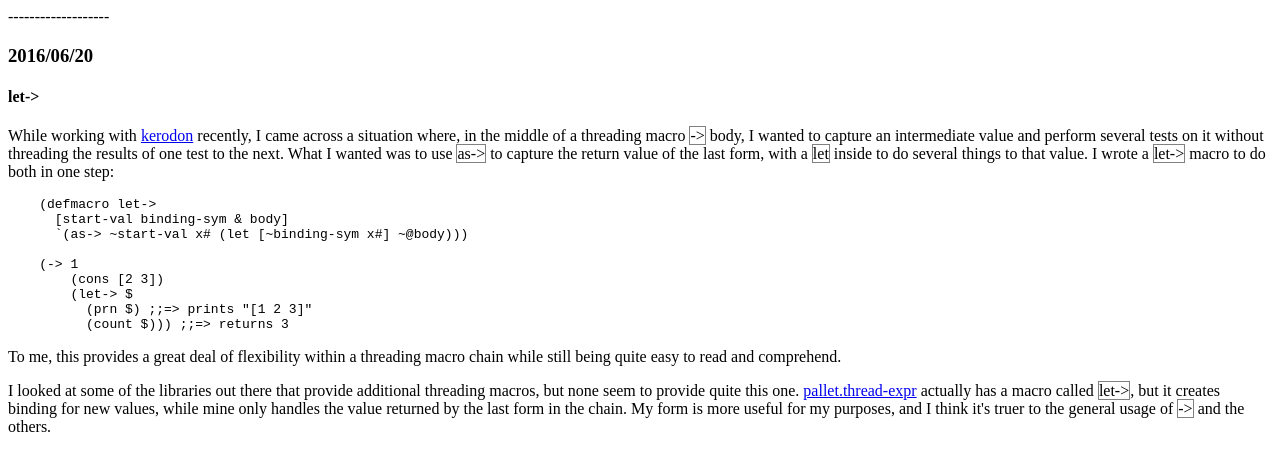
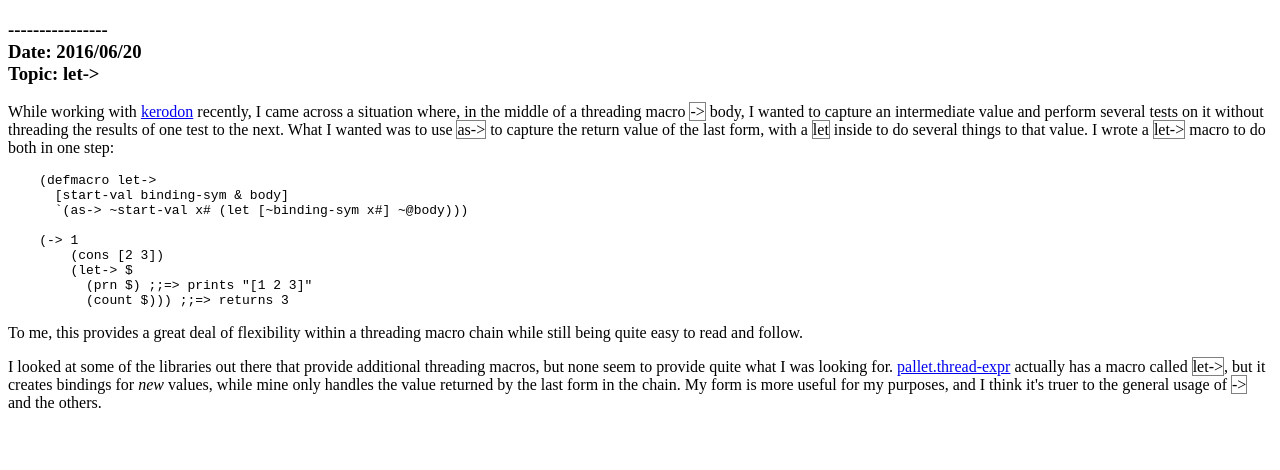
Before and after one commit to jbswetnam/jbswetnam.github.io, a plain HTML site: page index.html in a window 1280 px wide. Drawn offline with Linux system fonts and the light colour scheme.

Commit message:
Update index.html

```diff
--- a/index.html
+++ b/index.html
@@ -8,9 +8,11 @@
   </style>
 </head>
 <body>
-  -------------------
-  <h3>2016/06/20</h3>
-  <h4>let-></h4>
+  <h3>
+    ----------------<br>
+    Date: 2016/06/20<br>
+    Topic: let->
+  </h3>
   <p>
     While working with <a href="https://github.com/xeqi/kerodon">kerodon</a> recently, I came across a situation where, in the middle of a threading macro <span class="fn-name">-></span> body, I wanted to capture an intermediate value and perform several tests on it without threading the results of one test to the next.  What I wanted was to use <span class="fn-name">as-></span> to capture the return value of the last form, with a <span class="fn-name">let</span> inside to do several things to that value.  I wrote a <span class="fn-name">let-></span> macro to do both in one step:
   </p>
@@ -25,9 +27,9 @@
           (prn $) ;;=> prints "[1 2 3]"
           (count $))) ;;=> returns 3</pre>
   <p>
-    To me, this provides a great deal of flexibility within a threading macro chain while still being quite easy to read and comprehend.
+    To me, this provides a great deal of flexibility within a threading macro chain while still being quite easy to read and follow.
   </p>
   <p>
-    I looked at some of the libraries out there that provide additional threading macros, but none seem to provide quite this one.  <a href="http://palletops.com/thread-expr/autodoc/pallet.thread-expr-api.html#pallet.thread-expr/let->">pallet.thread-expr</a> actually has a macro called <span class="fn-name">let-></span>, but it creates binding for new values, while mine only handles the value returned by the last form in the chain.  My form is more useful for my purposes, and I think it's truer to the general usage of <span class="fn-name">-></span> and the others.
+    I looked at some of the libraries out there that provide additional threading macros, but none seem to provide quite what I was looking for.  <a href="http://palletops.com/thread-expr/autodoc/pallet.thread-expr-api.html#pallet.thread-expr/let->">pallet.thread-expr</a> actually has a macro called <span class="fn-name">let-></span>, but it creates bindings for <em>new</em> values, while mine only handles the value returned by the last form in the chain.  My form is more useful for my purposes, and I think it's truer to the general usage of <span class="fn-name">-></span> and the others.
   </p>
 </body>
```
